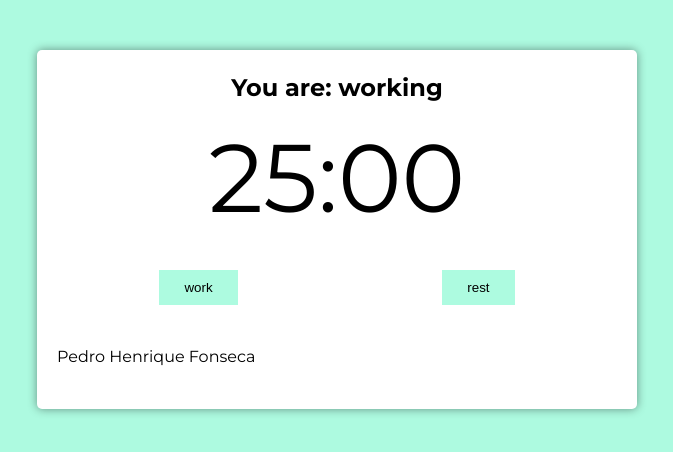
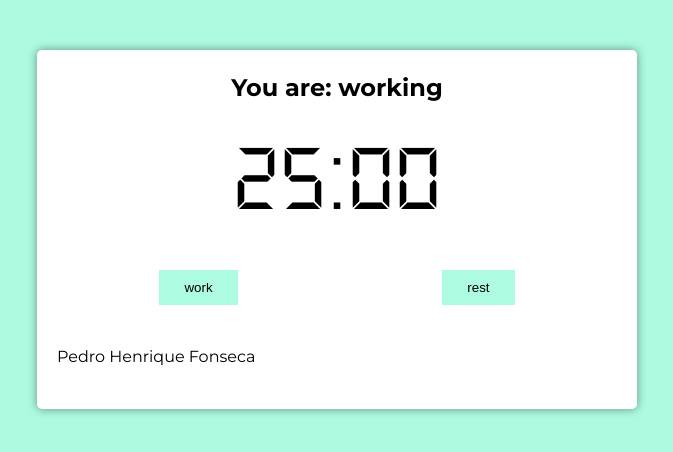
Before and after one commit to PedroFonseca13/pomodoro-ts, a React (Create React App) app: page / in a window 1280 px wide. Shown: the top 452 px of the page, without its empty margins (303-976 px from the left). Built offline with nearby package versions, Linux system fonts and the light colour scheme.

Commit message:
style: nova fonte instalada

```diff
--- a/src/index.css
+++ b/src/index.css
@@ -1,4 +1,9 @@
 @import url('https://fonts.googleapis.com/css2?family=Montserrat:wght@100;200;400;700&display=swap');
+
+@font-face {
+  font-family: DS-Digital;
+  src: url(../src/assets/fonts/DS-DIGI.TTF);
+}
 
 * {
   margin: 0;
@@ -41,6 +46,7 @@ body {
 }
 
 .pomodoro .timer {
+  font-family: DS-Digital;
   font-size: 6rem;
   text-align: center;
 }
```
